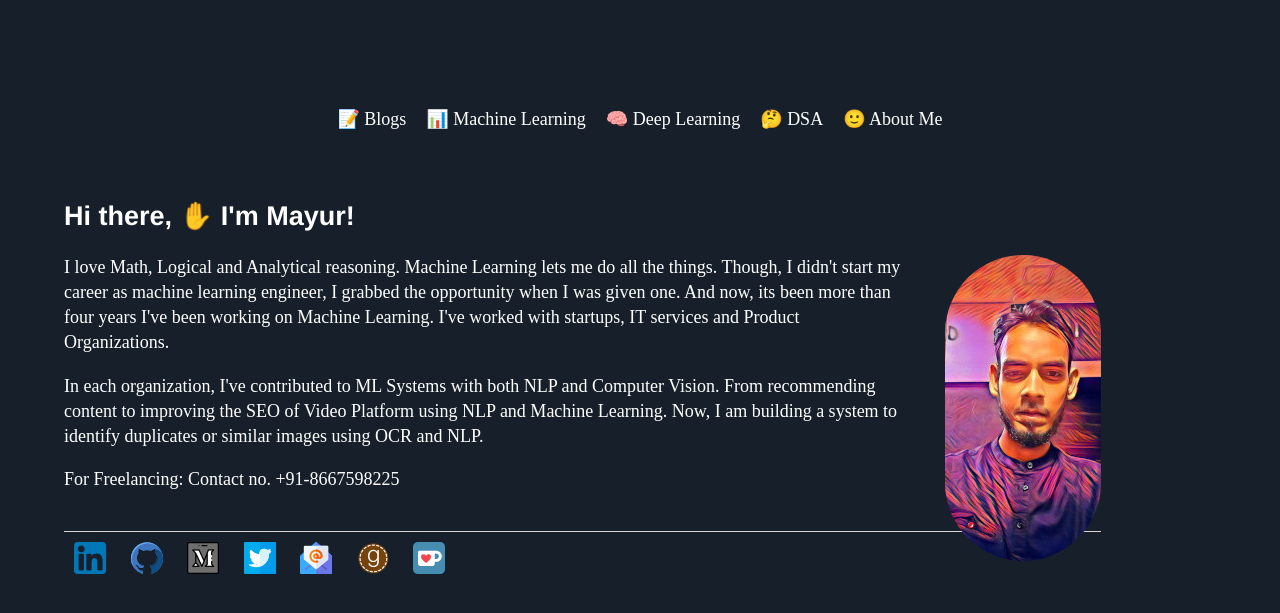
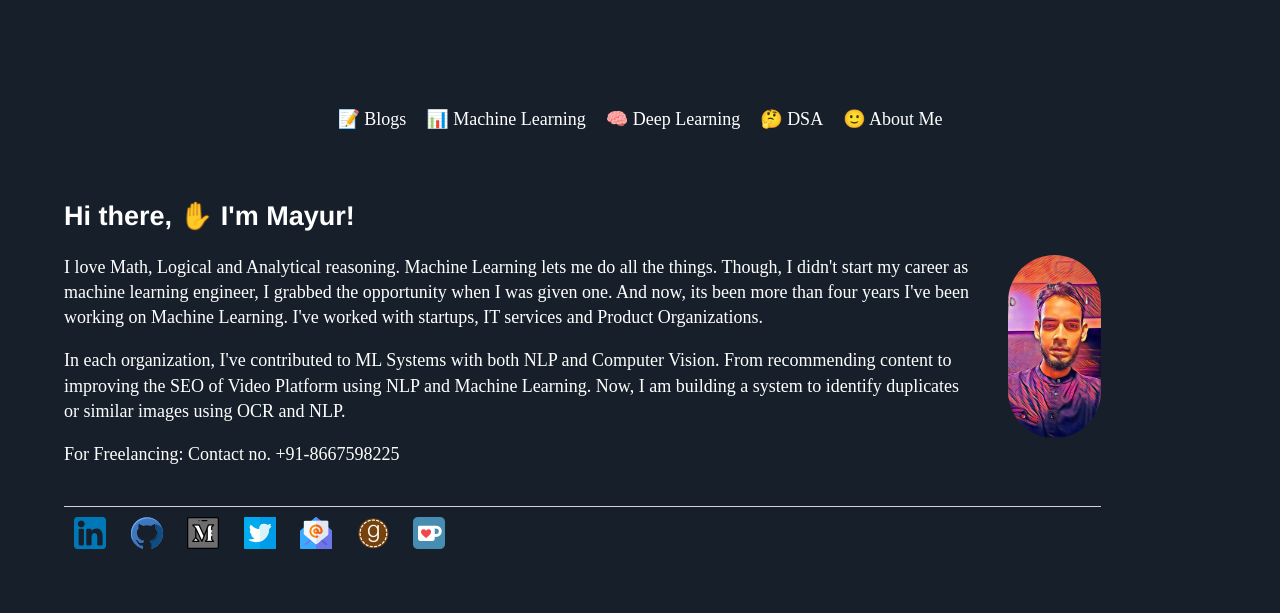
Before and after one commit to Mayurji/mayurji.github.io, a Jekyll site: the page built from about/index.html, in a window 1280 px wide. Shown: the top 613 px of the page. Built offline with Jekyll 4.4.1, drawn with Linux system fonts in a browser that asks for light colours; nearby versions of some CDN libraries.

Commit message:
Update index.html

```diff
--- a/about/index.html
+++ b/about/index.html
@@ -13,7 +13,7 @@
 <div>
 <p>
 	<!--<img src="{{site.url}}/assets/images/profile/mayur.jpg" class="image-cropper" alt="avatar" class="profile-pic" border="3">-->
-	<img alt="Mayur Jain" src="{{site.url}}/assets/images/profile/mayur.jpg" style="float: right; max-width: 33%; margin: 0 0 1em 2em; border-radius: 999px">
+	<img alt="Mayur Jain" src="{{site.url}}/assets/images/profile/mayur.jpg" style="float: right; max-width: 9%; margin: 0 0 1em 2em; border-radius: 999px">
 	<p>
 	I love Math, Logical and Analytical reasoning. Machine Learning lets me do all the things. Though, I didn't start my career as
 	machine learning engineer, I grabbed the opportunity when I was given one. And now, its been more than four years I've been working on Machine Learning.
```
